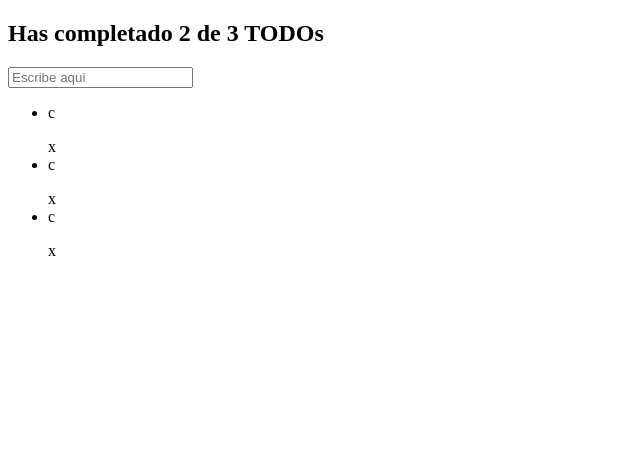
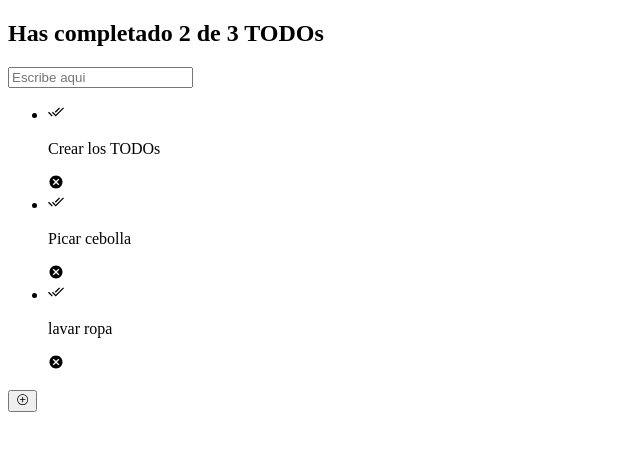
Before and after one commit to VictorHugoCruz/TODOs, a React (Create React App) app: page / in a window 1280 px wide. Shown: the top 450 px of the page, without its empty margins (0-640 px from the left). Built offline with nearby package versions, Linux system fonts and the light colour scheme.

Commit message:
Añadimos la libreria de react-icons y creamos el coponente boton

```diff
--- a/src/App.js
+++ b/src/App.js
@@ -1,4 +1,5 @@
 import React from 'react'
+import { CreateTodoButton } from './CreateTodoButton'
 // import styled from 'styled-components'
 import { TodoCounter } from './TodoCounter'
 import { TodoItem } from './TodoItem'
@@ -18,9 +19,10 @@ function App() {
       <TodoSearch />
       <TodoList>
         {todos.map(todo =>(
-          <TodoItem text={todos.text}/>
+          <TodoItem text={todo.text}/>
         ))}
       </TodoList>
+      <CreateTodoButton />
     </>
   )
 }
--- /dev/null
+++ b/src/CreateTodoButton.js
@@ -0,0 +1,15 @@
+import React from 'react'
+import styled from 'styled-components'
+import { IoIosAddCircleOutline } from 'react-icons/io'
+
+const Button = styled.button`
+`;
+function CreateTodoButton() {
+  return (
+    <Button>
+      <IoIosAddCircleOutline />
+    </Button>
+  )
+}
+
+export { CreateTodoButton }
--- a/src/TodoItem.js
+++ b/src/TodoItem.js
@@ -1,15 +1,21 @@
 import React from 'react'
 import styled from 'styled-components'
-
+import { IoMdDoneAll, IoMdCloseCircle } from 'react-icons/io'
 const Item = styled.li`
 `;
 
 function TodoItem(props) {
   return (
     <Item>
-      <span>c</span>
-      <p>{props.text}</p>
-      <span>x</span>
+      <span>
+        <IoMdDoneAll />
+      </span>
+      <p>
+        {props.text}
+      </p>
+      <span>
+        <IoMdCloseCircle />
+      </span>
     </Item>
   )
 }
```
